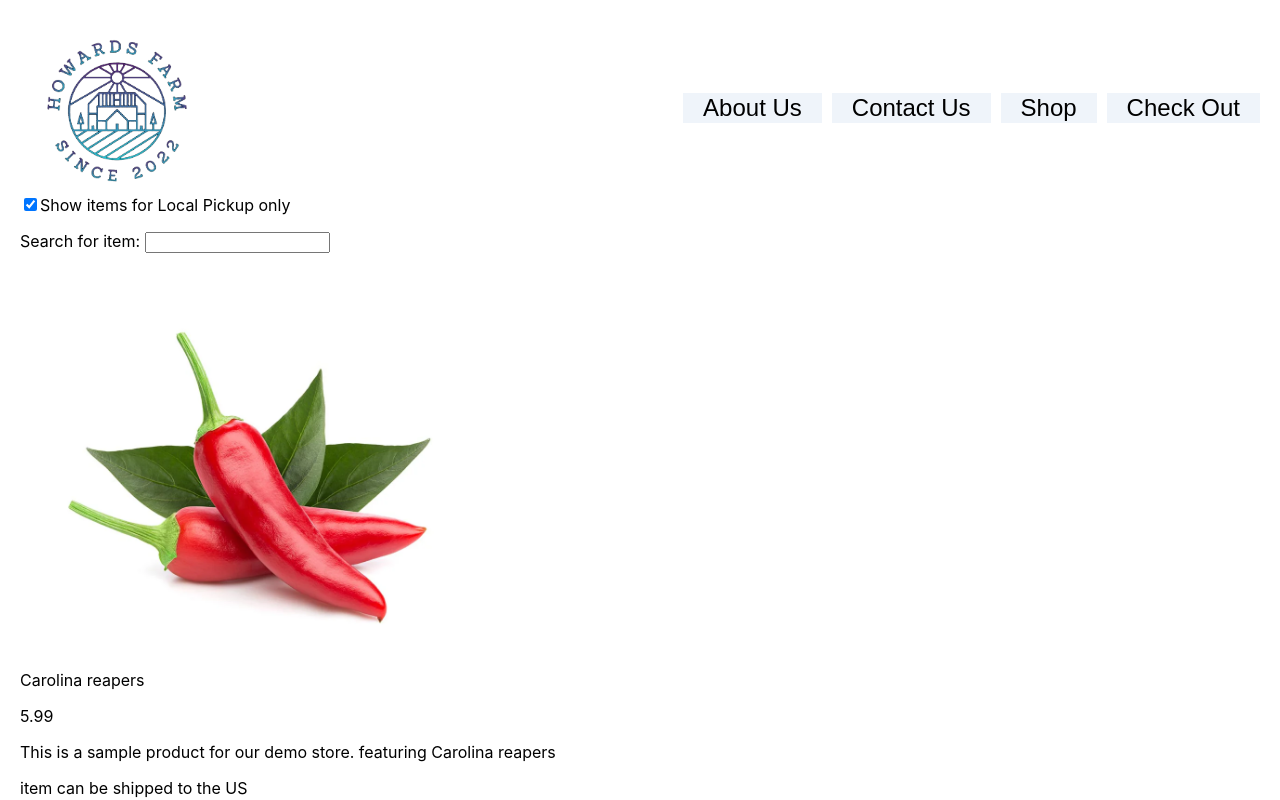
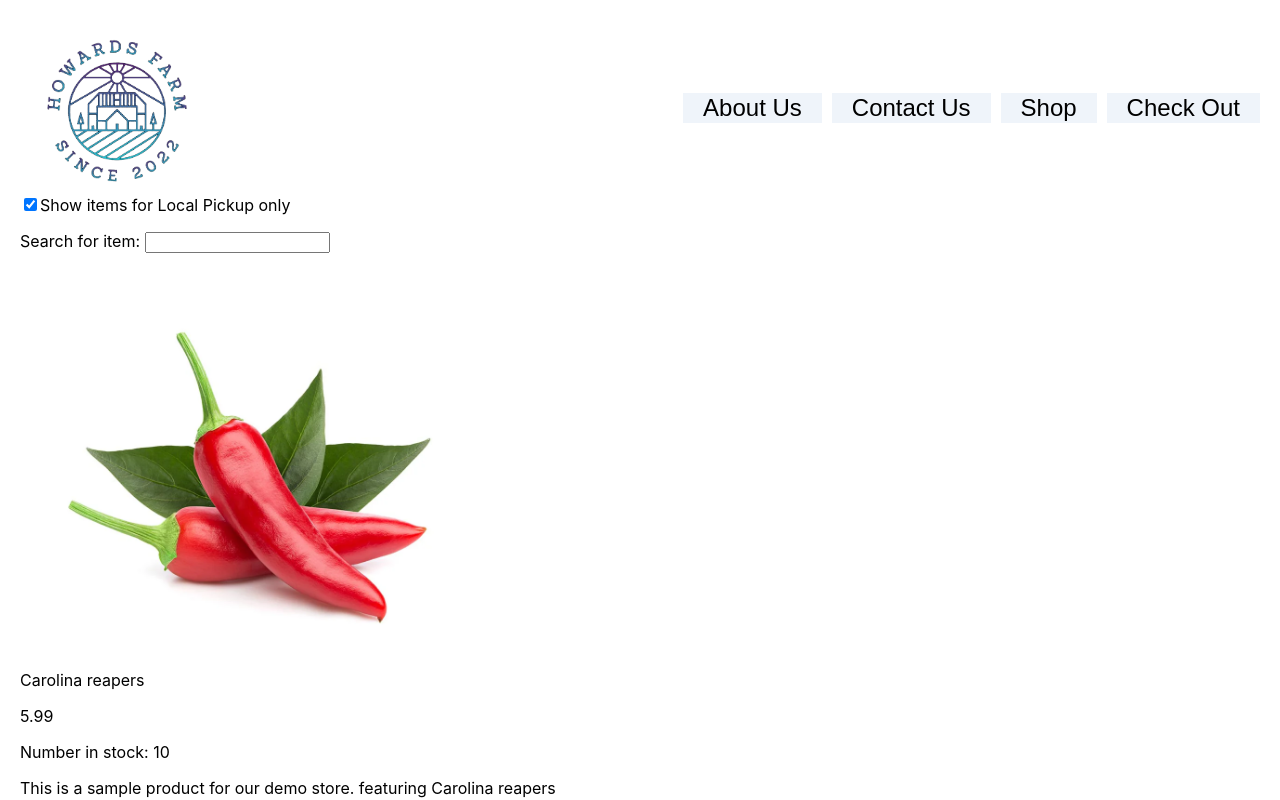
Before and after one commit to daho2353/howard-farm, a React (Create React App) app: page / in a window 1280 px wide. Both pictures are taken after a click on the button "Shop". Shown: the top 800 px of the page. Built offline with nearby package versions, Linux system fonts and the light colour scheme.

Commit message:
Started implemenation of stock feature, left comments for next steps

```diff
--- a/src/App.tsx
+++ b/src/App.tsx
@@ -17,7 +17,7 @@ const App = () => {
     }
     else if (currentPage === "Shop")
     {
-      return <StorePage setCart={setCart}/>
+      return <StorePage cart={cart} setCart={setCart}/>
     }
     else if (currentPage === "Contact")
     {
--- a/src/components/ProductCard.tsx
+++ b/src/components/ProductCard.tsx
@@ -11,6 +11,7 @@ const ProductCard: React.FC<Props> = ({product, addToCart}) => (
         <img src={product.imageURL} className="product-image" />
         <p className="product-name">{product.name}</p>
         <p className="product-price">{product.price.toFixed(2)}</p>
+        <p className="product-stock">Number in stock: {product.stock}</p>
         <p className="product-description">{product.description}</p>
         <p>
             {product.localPickupOnly ? 'item is for local pickup only' : 'item can be shipped to the US'}
--- a/src/components/StorePage.tsx
+++ b/src/components/StorePage.tsx
@@ -15,10 +15,11 @@ export interface Product{ // placeholder product typing until backend is created
 }
 
 interface StoreProps {
+    cart: Product[];
     setCart: React.Dispatch<React.SetStateAction<Product[]>>;
 }
 
-const StorePage: React.FC<StoreProps> = ({setCart}) => {
+const StorePage: React.FC<StoreProps> = ({cart, setCart}) => {
     const [search, setSearch] = useState<string>("");
     const [localToggle, setLocalToggle] = useState<boolean>(true);
 
@@ -35,6 +36,8 @@ const StorePage: React.FC<StoreProps> = ({setCart}) => {
     }
 
     const addToCart = (products: Product) => {
+        if (products.stock > 0) //need to find a way to check if the next add to cart press will push the current product in the cart's quantityInCart value over the allowed stock number
+        {
             setCart((prevCart: Product[]) => {
                 // Check if the product is already in the cart
                 const productIndex = prevCart.findIndex(cartItem => cartItem.name === products.name);
@@ -52,6 +55,9 @@ const StorePage: React.FC<StoreProps> = ({setCart}) => {
                     return [...prevCart, { ...products, quantityInCart: 1 }];
                 }
             });
+            console.log(cart);
+        }
+
     };
 
     return(
```
Lines whose indentation alone changed are shown as unchanged.
